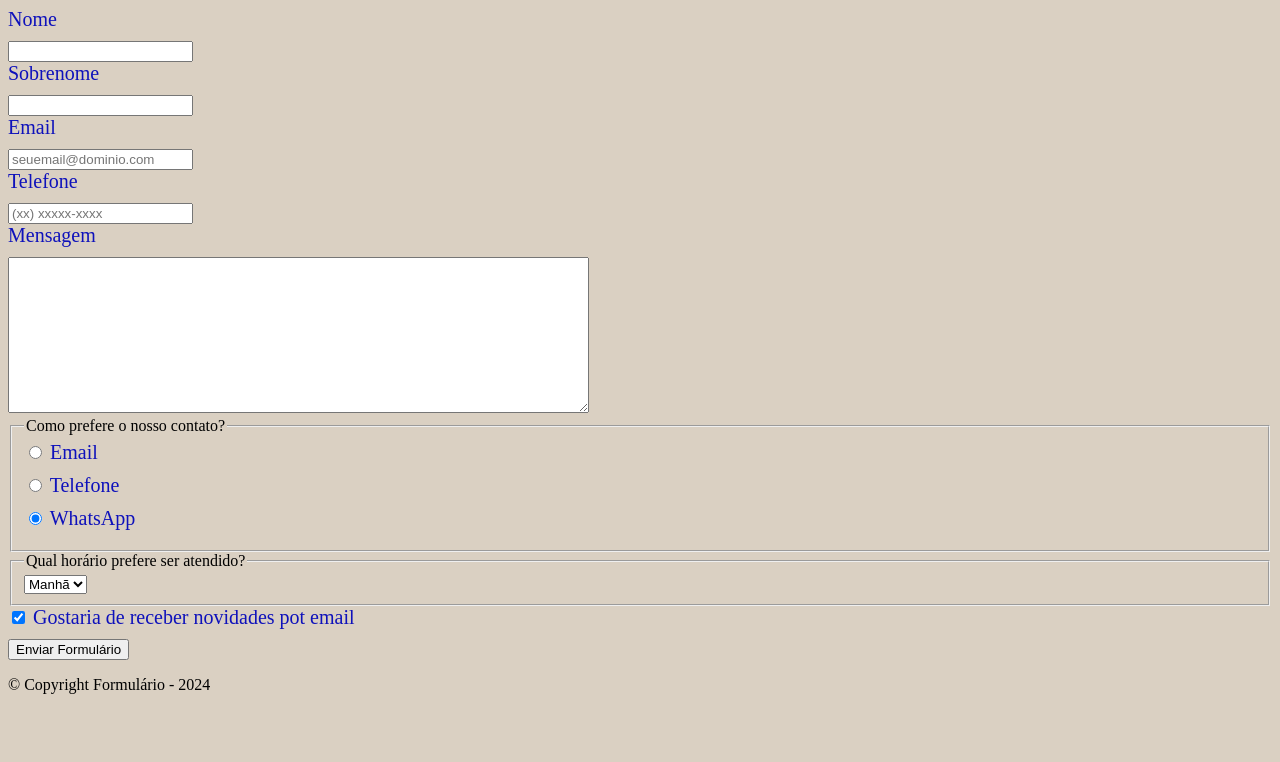
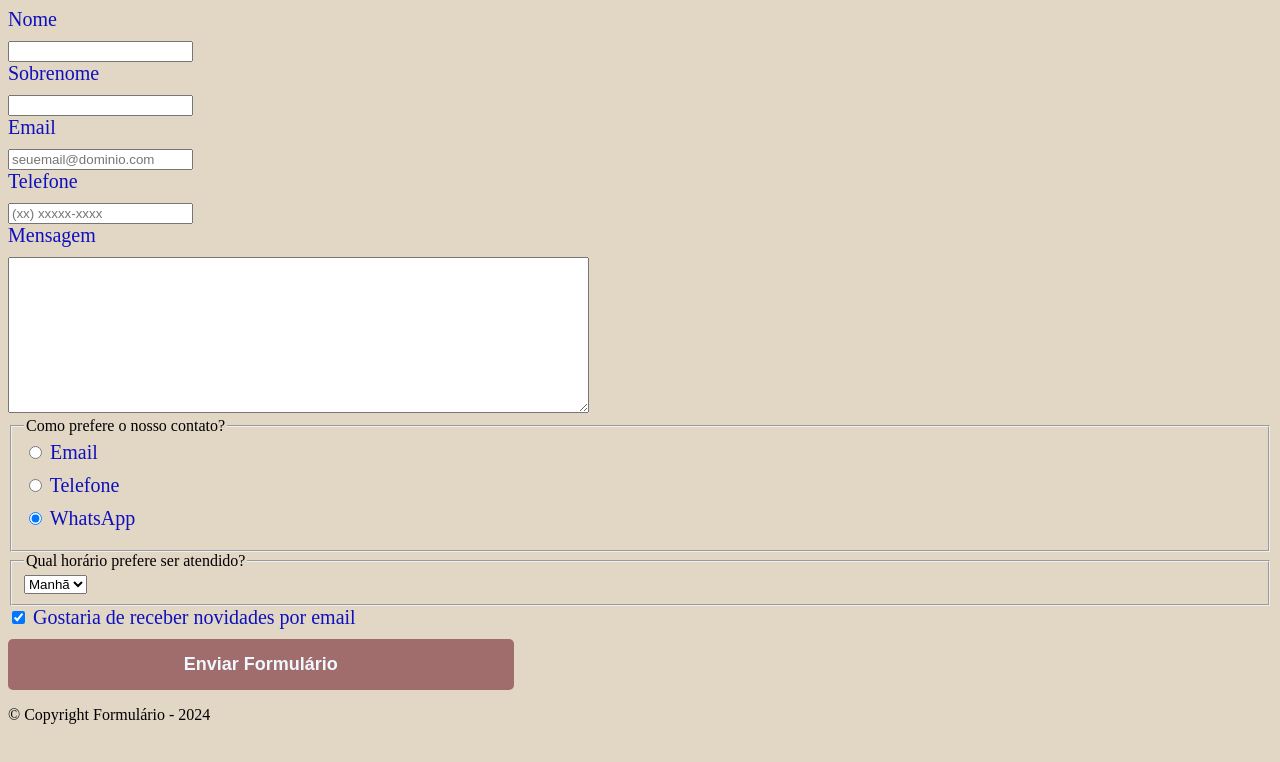
Before and after one commit to Danis-Maria/formulario, a plain HTML site: page index.html in a window 1280 px wide. Drawn offline with Linux system fonts and the light colour scheme.

Commit message:
Add files via upload

```diff
--- a/index.html
+++ b/index.html
@@ -46,10 +46,10 @@
 
     </fieldset>
 
-    <label class="checkbox"><input type="checkbox" checked> Gostaria de receber novidades pot email</label>
+    <label class="checkbox"><input type="checkbox" checked> Gostaria de receber novidades por email</label>
 
 
-    <input type ="submit" value="Enviar Formulário">
+    <input type ="submit" value="Enviar Formulário" class="enviar">
 
 
 
--- a/staly.css
+++ b/staly.css
@@ -1,5 +1,5 @@
 body{
-    background-color: rgb(218, 208, 194);
+    background-color: rgb(226, 214, 197);
 }
 
 form label{
@@ -9,6 +9,21 @@ form label{
     margin: 0 0 10px;
 }
 .copyright{
-    background-color: rgb(129, 129, 56);
-
+    background-color: rgb(134, 134, 57);
 }
+.enviar {
+    width:40%;
+    padding:15px 0;
+    background-color: rgb(160, 108, 108);
+    color:aliceblue;
+    font-weight: bold;
+    font-size: 18px;
+    border: none;
+    border-radius: 5px;
+    transition: 1s all;
+    cursor: pointer;
+}
+.enviar:hover {
+    background-color: rgb(113, 43, 226);
+    transform: scale(1.2);
+}
```
